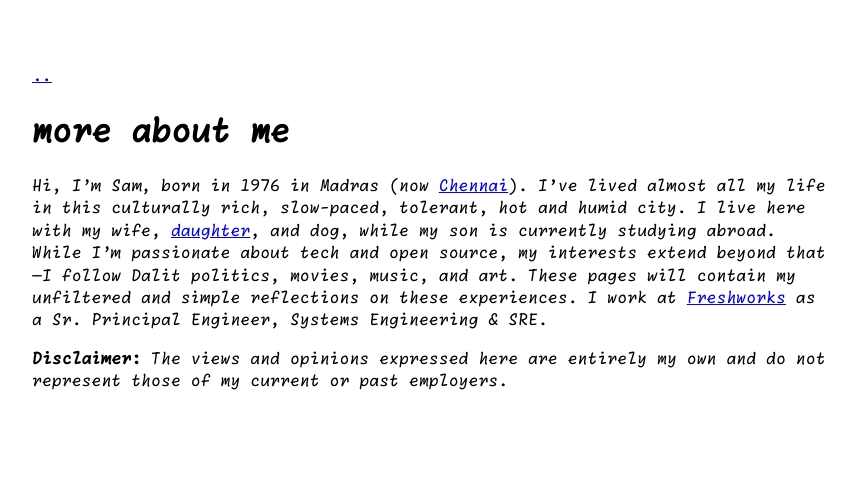
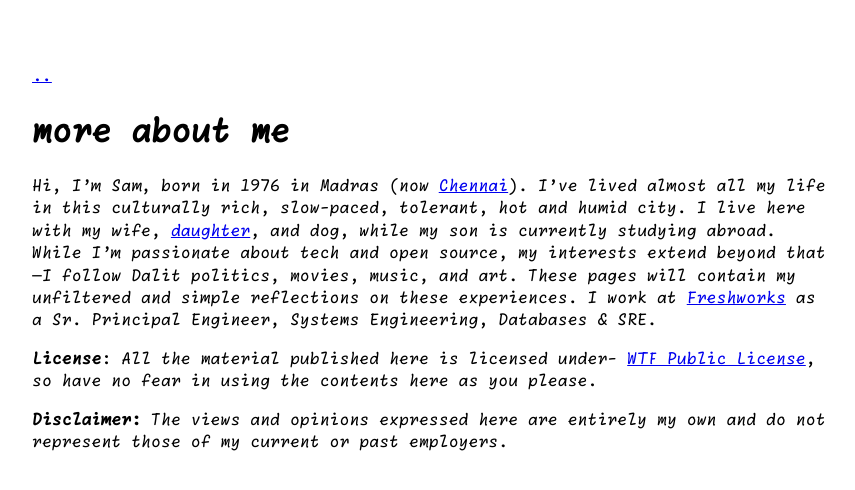
Before and after one commit to samof76/samof76.github.io, a Jekyll site: the page built from about.md, in a window 1280 px wide. Shown: the top 490 px of the page, without its empty margins (208-1063 px from the left). Built offline with Jekyll 4.4.1, drawn with Linux system fonts in a browser that asks for light colours.

Commit message:
Update license - WTF Public License

```diff
--- a/about.md
+++ b/about.md
@@ -3,6 +3,8 @@
 title: more about me
 ---
 
-Hi, I'm Sam, born in 1976 in Madras (now [Chennai](https://en.wikipedia.org/wiki/Chennai)). I've lived almost all my life in this culturally rich, slow-paced, tolerant, hot and humid city. I live here with my wife, [daughter](https://instagram.com/dhartistry), and dog, while my son is currently studying abroad. While I'm passionate about tech and open source, my interests extend beyond that—I follow Dalit politics, movies, music, and art. These pages will contain my unfiltered and simple reflections on these experiences. I work at [Freshworks](https://freshworks.com) as a Sr. Principal Engineer, Systems Engineering & SRE.
+Hi, I'm Sam, born in 1976 in Madras (now [Chennai](https://en.wikipedia.org/wiki/Chennai)). I've lived almost all my life in this culturally rich, slow-paced, tolerant, hot and humid city. I live here with my wife, [daughter](https://instagram.com/dhartistry), and dog, while my son is currently studying abroad. While I'm passionate about tech and open source, my interests extend beyond that—I follow Dalit politics, movies, music, and art. These pages will contain my unfiltered and simple reflections on these experiences. I work at [Freshworks](https://freshworks.com) as a Sr. Principal Engineer, Systems Engineering, Databases & SRE.
+
+**License**: All the material published here is licensed under- [WTF Public License](https://www.wtfpl.net/), so have no fear in using the contents here as you please.
 
 **Disclaimer:** The views and opinions expressed here are entirely my own and do not represent those of my current or past employers.
```
Also changed, not shown: LICENSE.txt.
